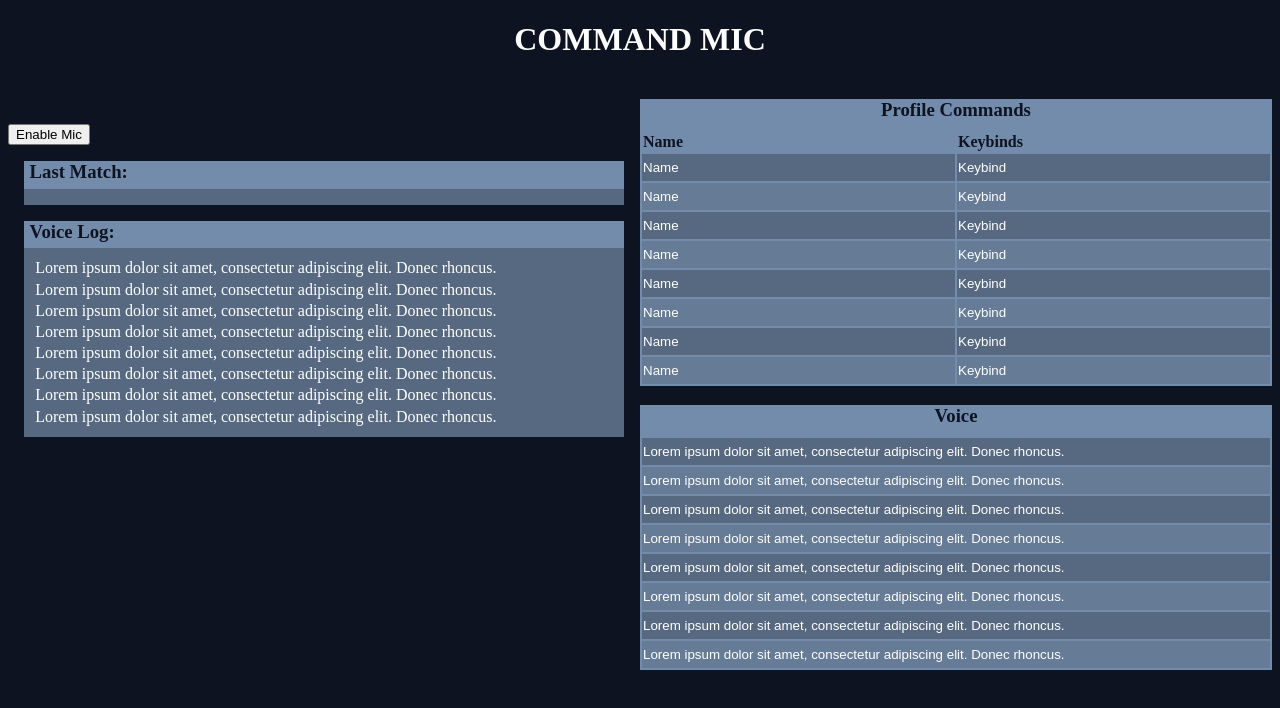
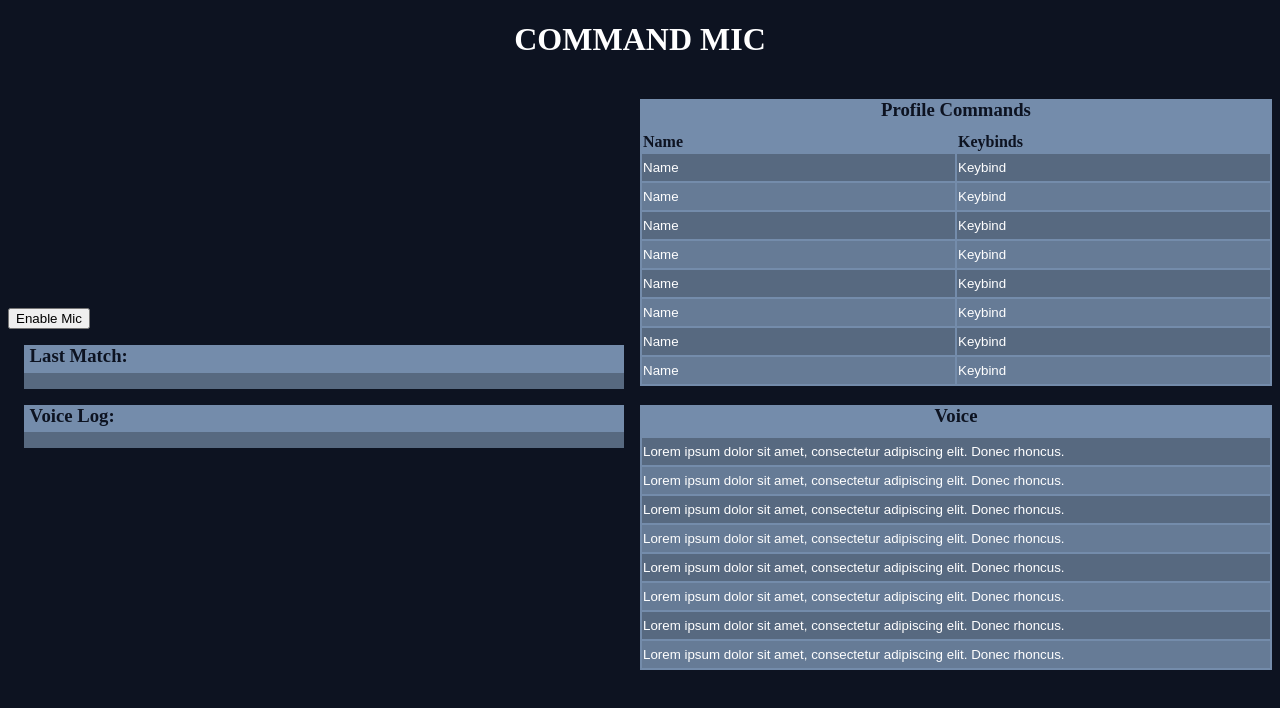
Before and after one commit to KR34T1V/command_mic, a Vue app: page / in a window 1280 px wide. Shown: the top 708 px of the page. Built offline with nearby package versions, Linux system fonts and the light colour scheme.

Commit message:
logfile implemented

```diff
--- a/src/preload/index.ts
+++ b/src/preload/index.ts
@@ -5,7 +5,8 @@ const api = {
   enableMic: (bool): void => {
     ipcRenderer.send('enable-mic', bool)
   },
-  voicelineUpdate: (callback): IpcRenderer => ipcRenderer.on('voiceline-update', callback)
+  voicelineUpdate: (callback): IpcRenderer => ipcRenderer.on('voiceline-update', callback),
+  updateVoiceLog: (callback): IpcRenderer => ipcRenderer.on('voice-log-update', callback)
 }
 
 // Use `contextBridge` APIs to expose Electron APIs to
--- a/src/renderer/src/App.vue
+++ b/src/renderer/src/App.vue
@@ -13,7 +13,7 @@
     <div class="linefeed-wrapper">
       <h3>Voice Log:</h3>
       <div class="linefeed-text">
-        <p v-for="(line, index) in voiceLineStream" :key="index">{{ line }}</p>
+        <p v-for="(line, index) in voiceLog" :key="index">{{ line }}</p>
       </div>
     </div>
   </div>
@@ -39,16 +39,7 @@ export default defineComponent({
       micEnabled: false,
       modelLocation: '',
       lastVoiceline: '',
-      voiceLineStream: [
-        'Lorem ipsum dolor sit amet, consectetur adipiscing elit. Donec rhoncus.',
-        'Lorem ipsum dolor sit amet, consectetur adipiscing elit. Donec rhoncus.',
-        'Lorem ipsum dolor sit amet, consectetur adipiscing elit. Donec rhoncus.',
-        'Lorem ipsum dolor sit amet, consectetur adipiscing elit. Donec rhoncus.',
-        'Lorem ipsum dolor sit amet, consectetur adipiscing elit. Donec rhoncus.',
-        'Lorem ipsum dolor sit amet, consectetur adipiscing elit. Donec rhoncus.',
-        'Lorem ipsum dolor sit amet, consectetur adipiscing elit. Donec rhoncus.',
-        'Lorem ipsum dolor sit amet, consectetur adipiscing elit. Donec rhoncus.'
-      ]
+      voiceLog: []
     })
     return { ...toRefs(state) }
   },
@@ -62,6 +53,10 @@ export default defineComponent({
       if (this.micEnabled) {
         window.api.voicelineUpdate((event, value) => {
           if (value && value.length) this.lastVoiceline = value
+        })
+        window.api.updateVoiceLog((event, value) => {
+          console.log(value)
+          if (value && value.length) this.voiceLog = value
         })
       }
     }
```
Also changed, not shown: src/main/index.ts (+28 -4 lines).
